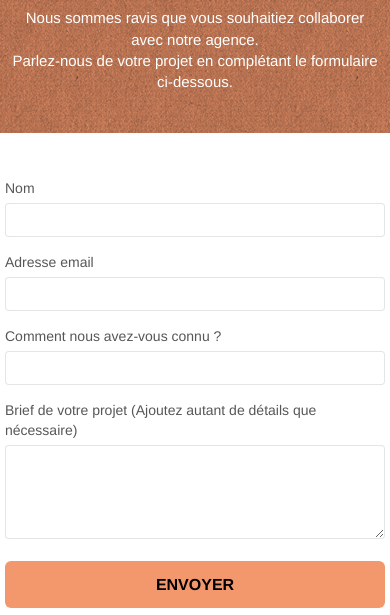
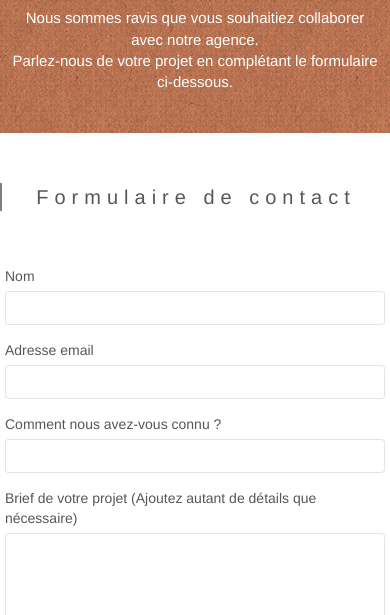
Before and after one commit to T-dev20/P4_LaChouetteAgence, a plain HTML site: page contact.html in a window 390 px wide. Shown: the part 197-812 px from the top of the page. Drawn offline with Linux system fonts and the light colour scheme.

Commit message:
titre de niveau 2 ajouté et mise en page

```diff
--- a/contact.html
+++ b/contact.html
@@ -89,7 +89,9 @@
       <!-- bloc-6 END -->
 
       <!-- bloc-7 -->
+
       <section class="bloc bgc-white l-bloc" id="bloc-7">
+        <h2>Formulaire de contact</h2>
         <div class="container bloc-lg">
           <div class="row">
             <div class="col-sm-6">
--- a/style.css
+++ b/style.css
@@ -53,9 +53,35 @@ a:hover {
   text-align: center;
 }
 
+#bloc-7 {
+  margin-top: 5rem;
+}
+
+#bloc-7 h2 {
+  margin-left: 35rem;
+  text-align: center;
+  font-size: 3.5rem;
+  letter-spacing: 6px;
+  border-left: rgba(0, 0, 0, 0.5) 2px solid;
+  width: 40%;
+}
+
 @media (max-width: 767px) {
   .text_portFolio {
     width: 98.5%;
+  }
+  #bloc-7 h2 {
+    margin-left: 0rem;
+    font-size: 2rem;
+    width: 100%;
+  }
+}
+
+@media (min-width: 768px) and (max-width: 1024px) {
+  #bloc-7 h2 {
+    margin-left: 5rem;
+
+    width: 70%;
   }
 }
 
```
